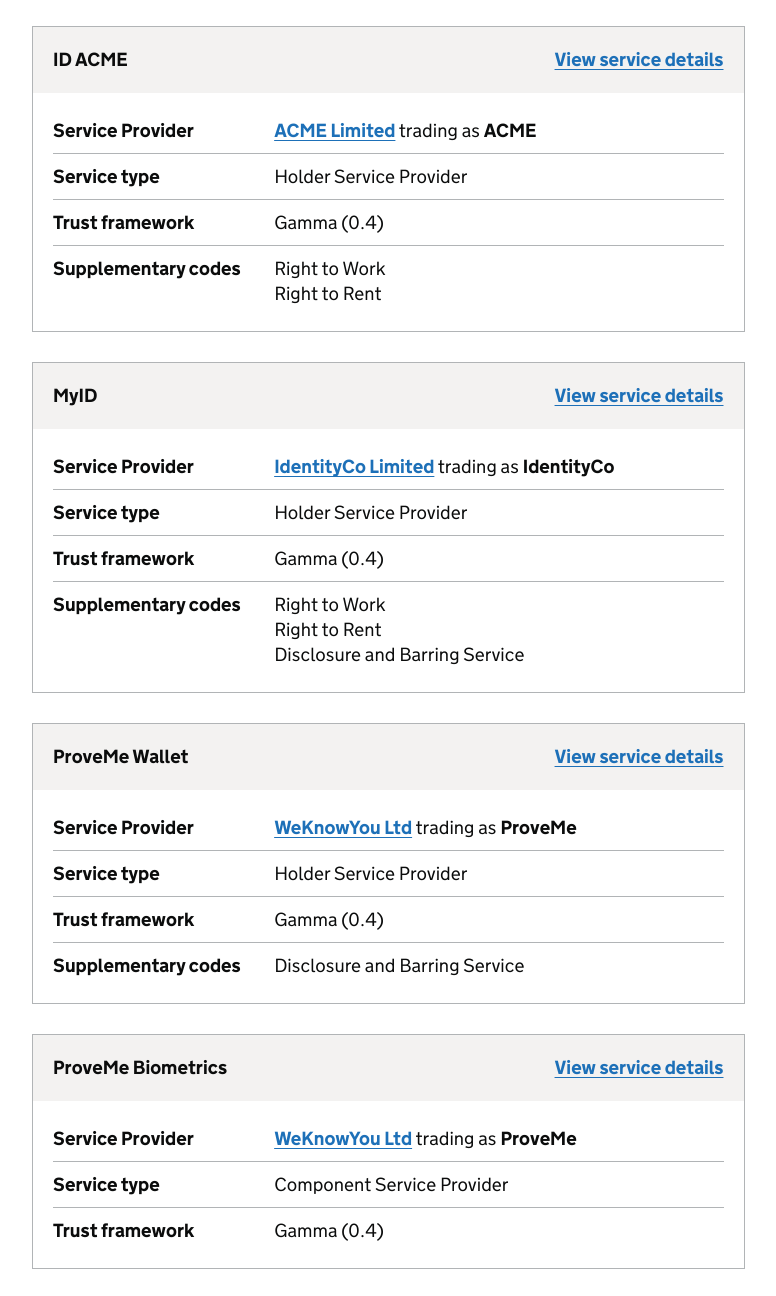
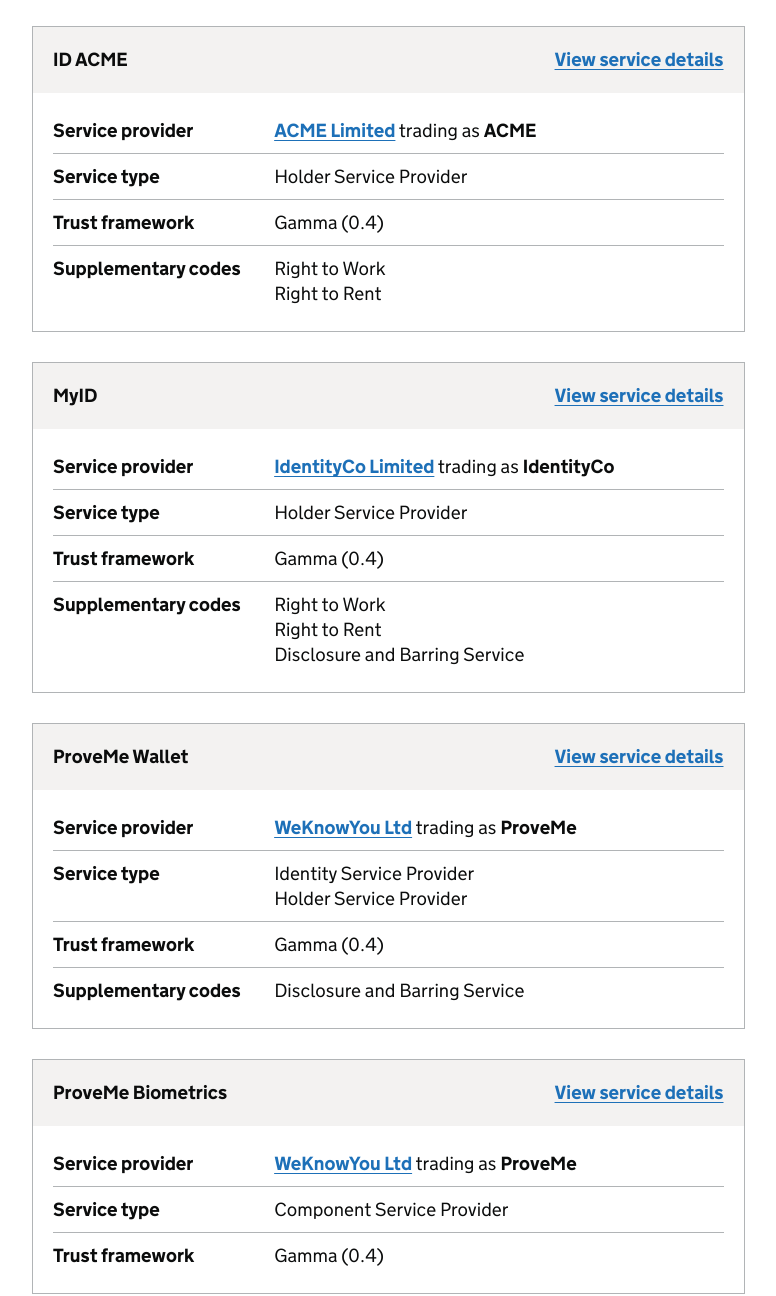
Before and after one commit to ofdia-at-dsit/dvs-register-frontend-explorations, a plain HTML site: page register/services.html in a window 1280 px wide. Shown: the part 556-1852 px from the top of the page, without its empty margins (128-904 px from the left). Drawn offline with Linux system fonts and the light colour scheme.

Commit message:
Fix typos Amend miscapitalisation of “Service Provider"

```diff
--- a/register/services.html
+++ b/register/services.html
@@ -147,7 +147,7 @@
               <dl class="govuk-summary-list">
                 <div class="govuk-summary-list__row">
                   <dt class="govuk-summary-list__key">
-                    Service Provider
+                    Service provider
                   </dt>
                   <dd class="govuk-summary-list__value">
                     <strong><a class="govuk-link" href="#" title="View all of ACME Limited's services">ACME Limited</a></strong> trading as <strong>ACME</strong>
@@ -197,7 +197,7 @@
               <dl class="govuk-summary-list">
                 <div class="govuk-summary-list__row">
                   <dt class="govuk-summary-list__key">
-                    Service Provider
+                    Service provider
                   </dt>
                   <dd class="govuk-summary-list__value">
                     <strong><a class="govuk-link" href="#" title="View all of IdentityCo's services">IdentityCo Limited</a></strong> trading as <strong>IdentityCo</strong>
@@ -274,7 +274,7 @@
               <dl class="govuk-summary-list">
                 <div class="govuk-summary-list__row">
                   <dt class="govuk-summary-list__key">
-                    Service Provider
+                    Service provider
                   </dt>
                   <dd class="govuk-summary-list__value">
                     <strong><a class="govuk-link" href="#" title="View all of WeKnowYou Ltd's services">WeKnowYou Ltd</a></strong> trading as <strong>ProveMe</strong>
@@ -285,6 +285,7 @@
                     Service type
                   </dt>
                   <dd class="govuk-summary-list__value">
+                    Identity Service Provider<br/>
                     Holder Service Provider
                   </dd>
                 </div>
@@ -323,7 +324,7 @@
               <dl class="govuk-summary-list">
                 <div class="govuk-summary-list__row">
                   <dt class="govuk-summary-list__key">
-                    Service Provider
+                    Service provider
                   </dt>
                   <dd class="govuk-summary-list__value">
                     <strong><a class="govuk-link" href="#" title="View all of WeKnowYou Ltd's services">WeKnowYou Ltd</a></strong> trading as <strong>ProveMe</strong>
```
